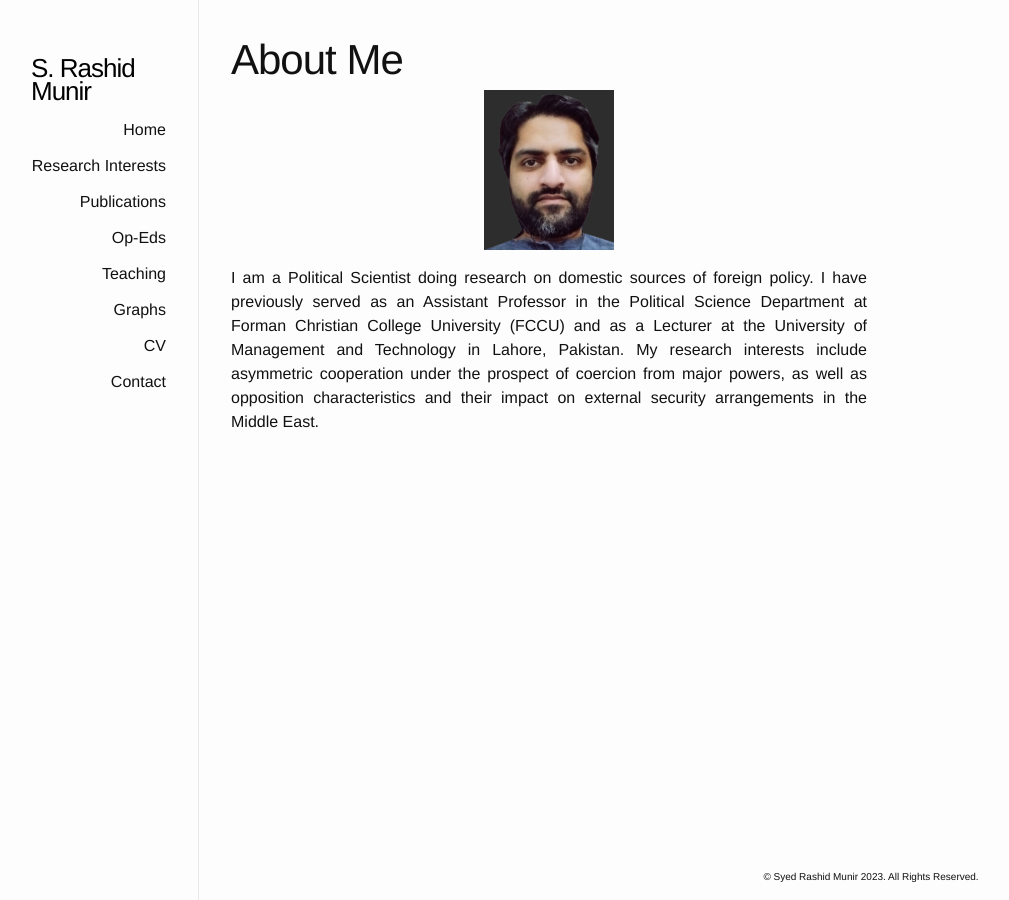
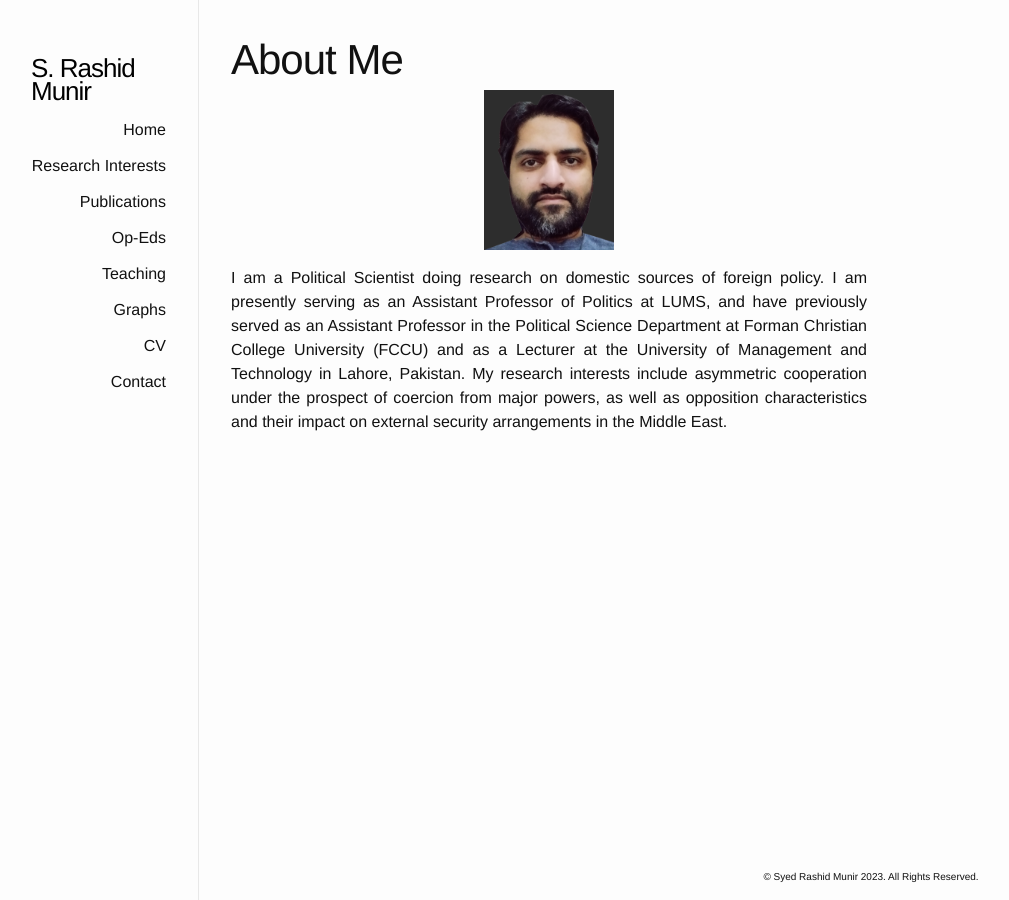
Before and after one commit to srmunir/srmunir.github.io, a Jekyll site: the page built from index.html, in a window 1280 px wide. Shown: the whole page, without its empty margins (191-1200 px from the left). Built offline with Jekyll 4.4.1, drawn with Linux system fonts in a browser that asks for light colours.

Commit message:
Update index.html

```diff
--- a/index.html
+++ b/index.html
@@ -11,6 +11,6 @@
 <center><img src="photos/profile2.png" class="centerImage" alt="Profile" aligh="middle" height="160" width="130"></center>
       <p></p>
 
-<p align="justify">I am a Political Scientist doing research on domestic sources of foreign policy. I have previously served as an Assistant Professor in the Political Science Department at Forman Christian College University (FCCU) and as a Lecturer at the University of Management and Technology in Lahore, Pakistan. My research interests include asymmetric cooperation under the prospect of coercion from major powers, as well as opposition characteristics and their impact on external security arrangements in the Middle East.</p>
+<p align="justify">I am a Political Scientist doing research on domestic sources of foreign policy. I am presently serving as an Assistant Professor of Politics at LUMS, and have previously served as an Assistant Professor in the Political Science Department at Forman Christian College University (FCCU) and as a Lecturer at the University of Management and Technology in Lahore, Pakistan. My research interests include asymmetric cooperation under the prospect of coercion from major powers, as well as opposition characteristics and their impact on external security arrangements in the Middle East.</p>
       </div>
 </div>
```
